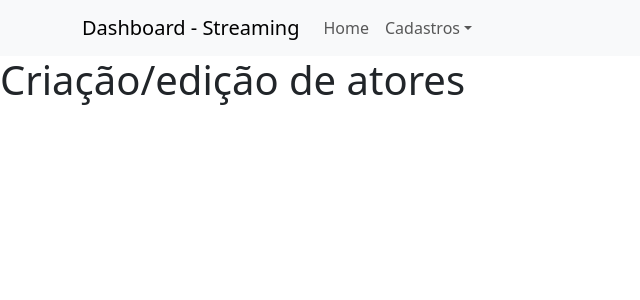
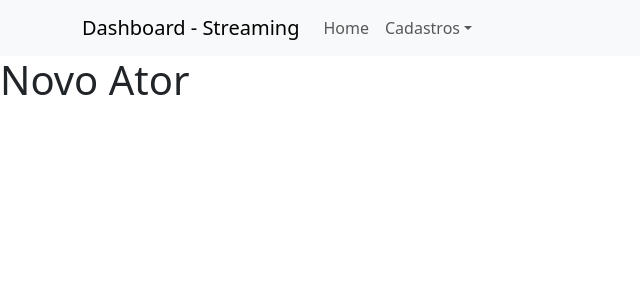
Before and after one commit to pyasui/unicv-4sem-prog-web, a React (Create React App) app in the folder web/streaming-dashboard/: page /atores/gerenciar in a window 1280 px wide. Shown: the top 300 px of the page, without its empty margins (0-640 px from the left). Built offline with nearby package versions, Linux system fonts and the light colour scheme.

Commit message:
Update manage.js

```diff
--- a/web/streaming-dashboard/src/pages/actor/manage.js
+++ b/web/streaming-dashboard/src/pages/actor/manage.js
@@ -3,11 +3,13 @@ import { useParams } from "react-router-dom";
 
 const ActorManage = () => {
     let { id } = useParams();
-    console.log('id', id);
+
+    let mensagem = id ? 'Editar': 'Novo';
+    console.log(id, mensagem);
 
     return (
         <div>
-            <h1>Criação/edição de atores</h1>
+            <h1>{ mensagem } Ator</h1>
         </div>
     );
 };
```
